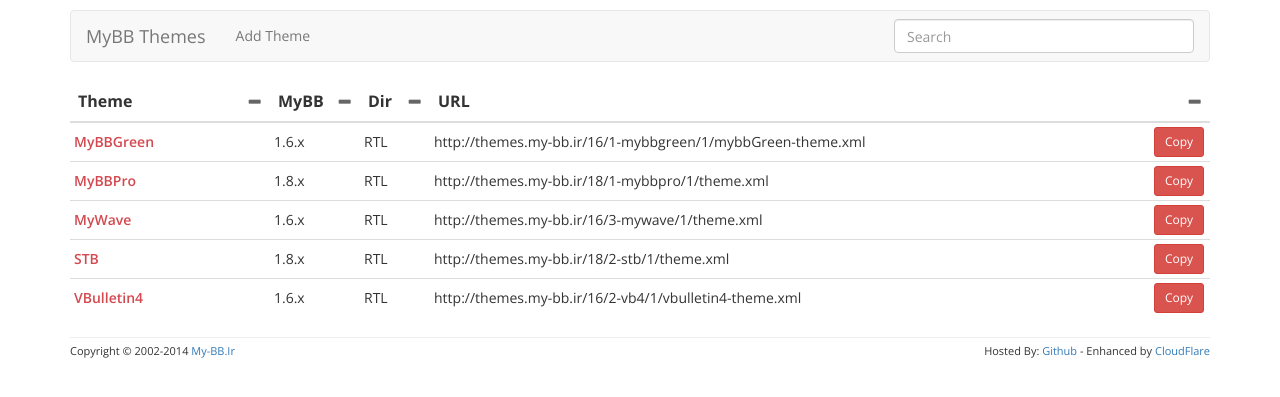
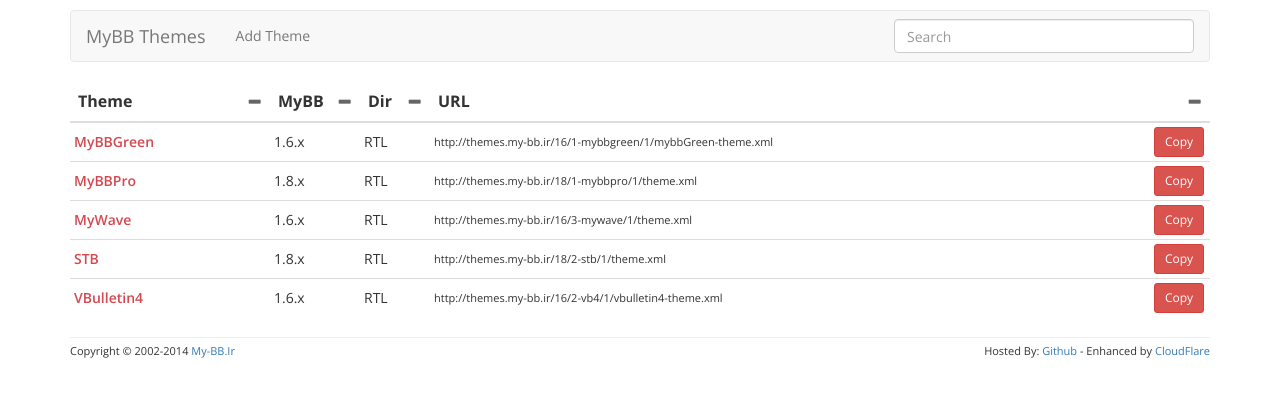
Before and after one commit to MyBBIr/themes, a Jekyll site: the page built from index.html, in a window 1280 px wide. Shown: the top 397 px of the page. Built offline with Jekyll 4.4.1, drawn with Linux system fonts in a browser that asks for light colours.

Commit message:
Responsive...

```diff
--- a/_layouts/home.html
+++ b/_layouts/home.html
@@ -35,21 +35,21 @@
     </nav>
 	</div>
 	<div class="container">
-		<table class="table table-hover" id="content">
+		<div class="table-responsive"><table class="table table-hover" id="content">
 			<thead>
 				<tr>
-					<th style="width:200px">Theme</th>
-					<th style="width:90px">MyBB</th>
-					<th style="width:70px">Dir</th>
+					<th style="width:200px;min-width:200px">Theme</th>
+					<th style="width:90px;min-width:90px">MyBB</th>
+					<th style="width:70px;min-width:70px">Dir</th>
 					<th colspan="2">URL</th>
 				</tr>
 			</thead>
 			<tbody>
 			{% for theme in site.data %}
-				<tr><td class="themename"><a href="{{ theme[1].link }}" target="_blank">{{ theme[1].name }}</a></td><td>{{ theme[1].mybb }}</td><td>{{ theme[1].dir }}</td><td class="themeurl">{{ theme[1].url }}</td><td style="width:60px"><button data-clipboard-text="{{ theme[1].url }}" type="button" class="btn btn-danger btn-sm copy">Copy</button></td></tr>
+				<tr><td class="themename"><a href="{{ theme[1].link }}" target="_blank">{{ theme[1].name }}</a></td><td>{{ theme[1].mybb }}</td><td>{{ theme[1].dir }}</td><td><div class="themeurl" title="{{ theme[1].url }}">{{ theme[1].url }}</div></td><td style="width:60px"><button data-clipboard-text="{{ theme[1].url }}" type="button" class="btn btn-danger btn-sm copy">Copy</button></td></tr>
 			{% endfor %}
 			</tbody>
-		</table>
+		</table></div>
 		<footer>
 			<span class="pull-right">
 				Hosted By: <a href="https://github.com" target="_blank">Github</a> - Enhanced by <a href="https://cloudflare.com" target="_blank">CloudFlare</a>
--- a/assets/style.css
+++ b/assets/style.css
@@ -97,3 +97,11 @@
 	border-top: 1px solid #eee;
 	padding: 5px 0;
 }
+
+.themeurl {
+	font-size: 11px!important;
+	overflow: hidden;
+	text-overflow: ellipsis;
+	white-space: nowrap;
+	min-width: 100px;
+}
```
Also changed, not shown: assets/main.js.
